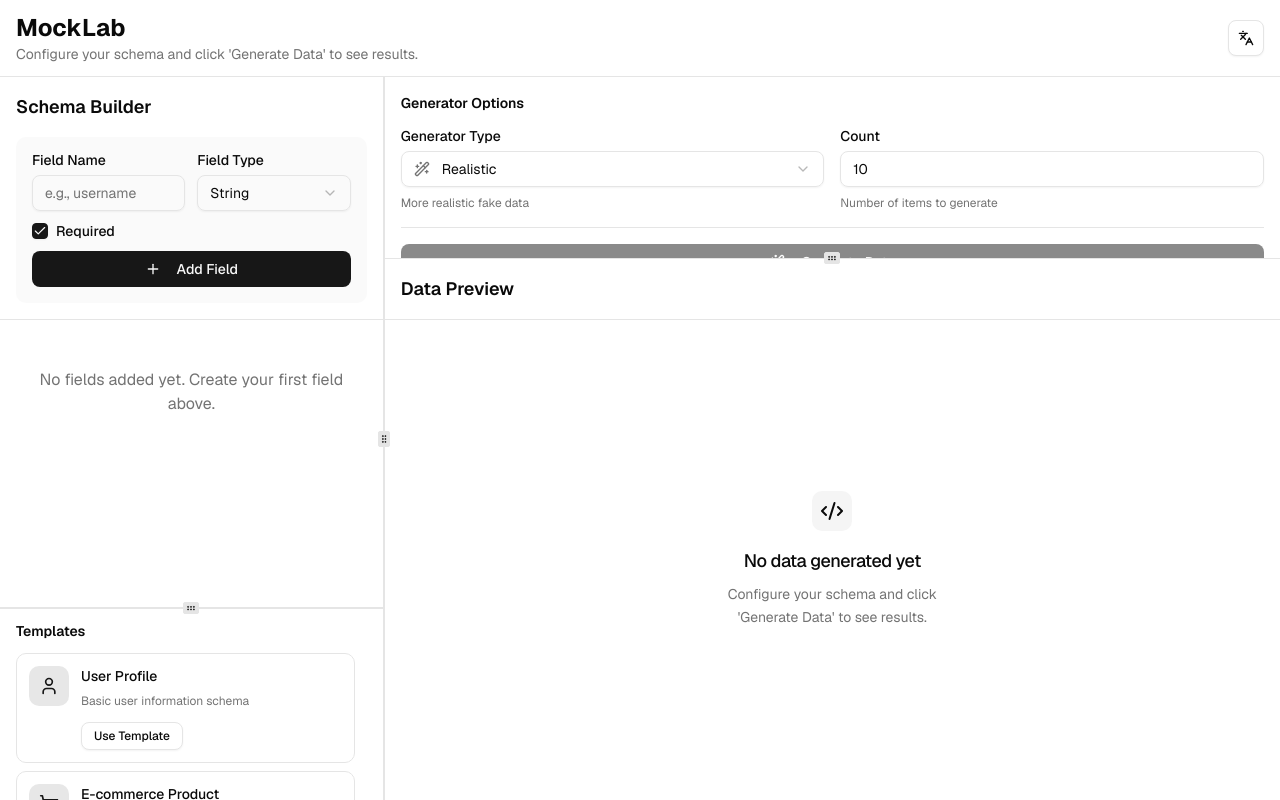
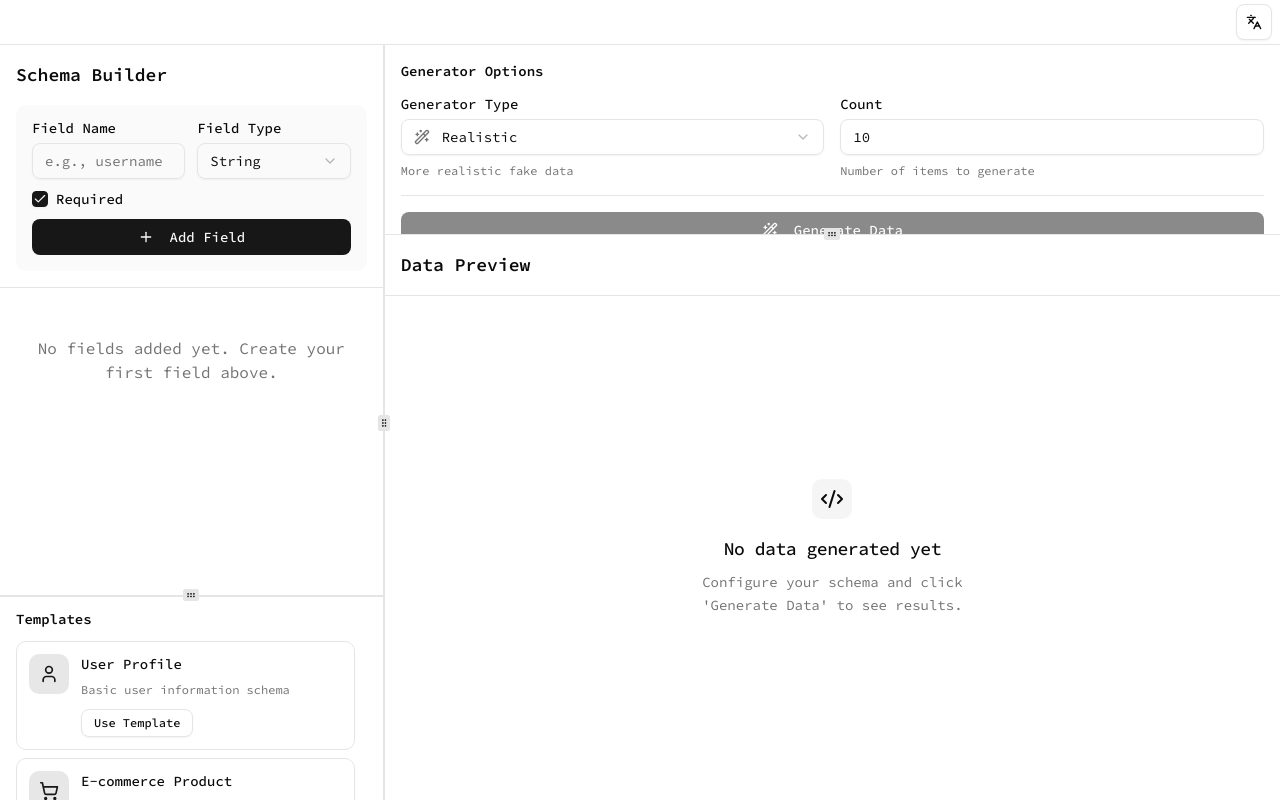
Before and after one commit to dev-snake/mocklab, a React (Vite) app: page / in a window 1280 px wide. Built offline with nearby package versions, Linux system fonts and the light colour scheme.

Commit message:
style : change font

```diff
--- a/src/pages/editor/Editor.tsx
+++ b/src/pages/editor/Editor.tsx
@@ -11,18 +11,8 @@
     return (
         <div className="h-screen flex flex-col">
             {/* Header */}
-            <header className="border-b">
-                <div className="container mx-auto px-4 py-3 flex items-center justify-between">
-                    <div>
-                        <h1 className="text-2xl font-bold">MockLab</h1>
-                        <p className="text-sm text-muted-foreground">
-                            {t('dataPreview.noDataDesc')}
-                        </p>
-                    </div>
-                    <div className="flex items-center gap-2">
-                        <LanguageSwitcher />
-                    </div>
-                </div>
+            <header className="border-b px-2 py-1 flex items-center justify-end bg-background">
+                <LanguageSwitcher />
             </header>
 
             {/* Main Content */}
--- a/src/styles/customize.css
+++ b/src/styles/customize.css
@@ -1,5 +1,5 @@
-@import url('https://fonts.googleapis.com/css2?family=Geist:wght@100..900&display=swap');
+@import url('https://fonts.googleapis.com/css2?family=Source+Code+Pro:ital,wght@0,200..900;1,200..900&display=swap');
 
 * {
-    font-family: "Geist", sans-serif;
+    font-family: "Source Code Pro", monospace;
 }
```
